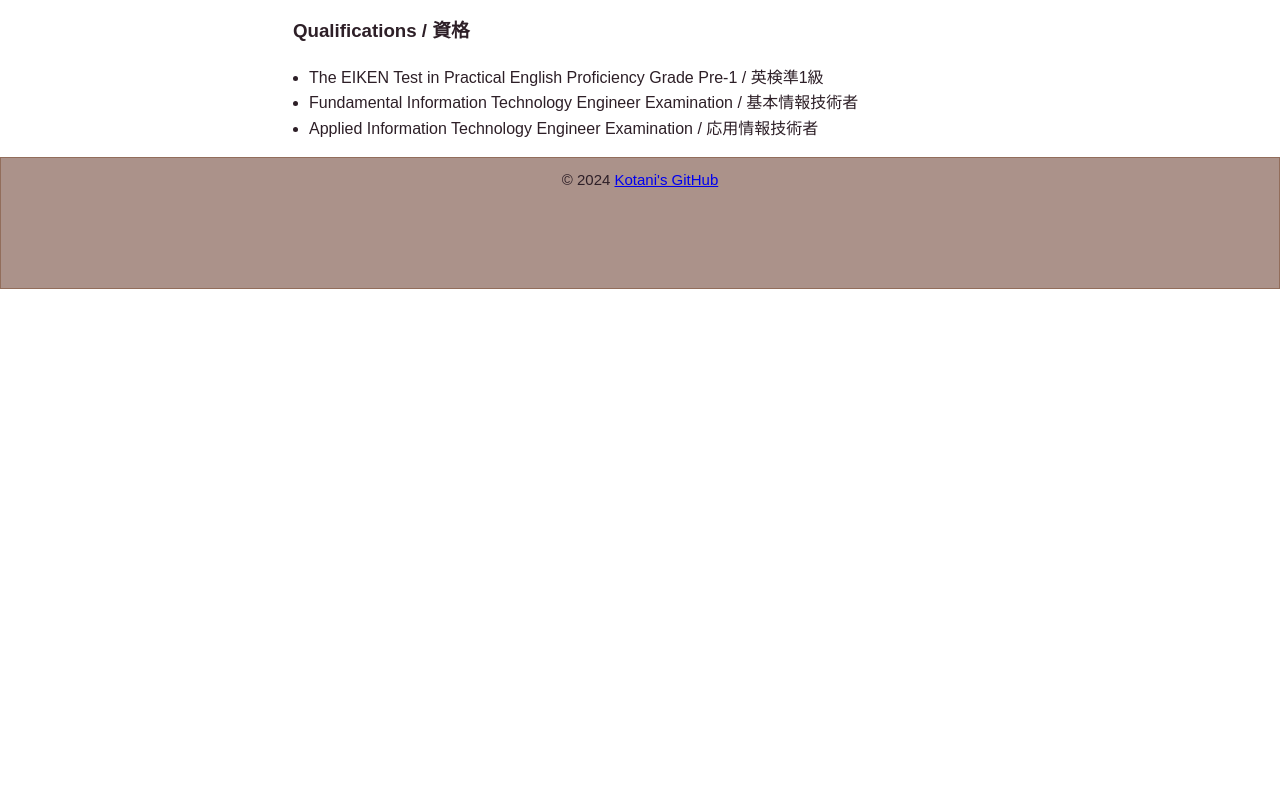
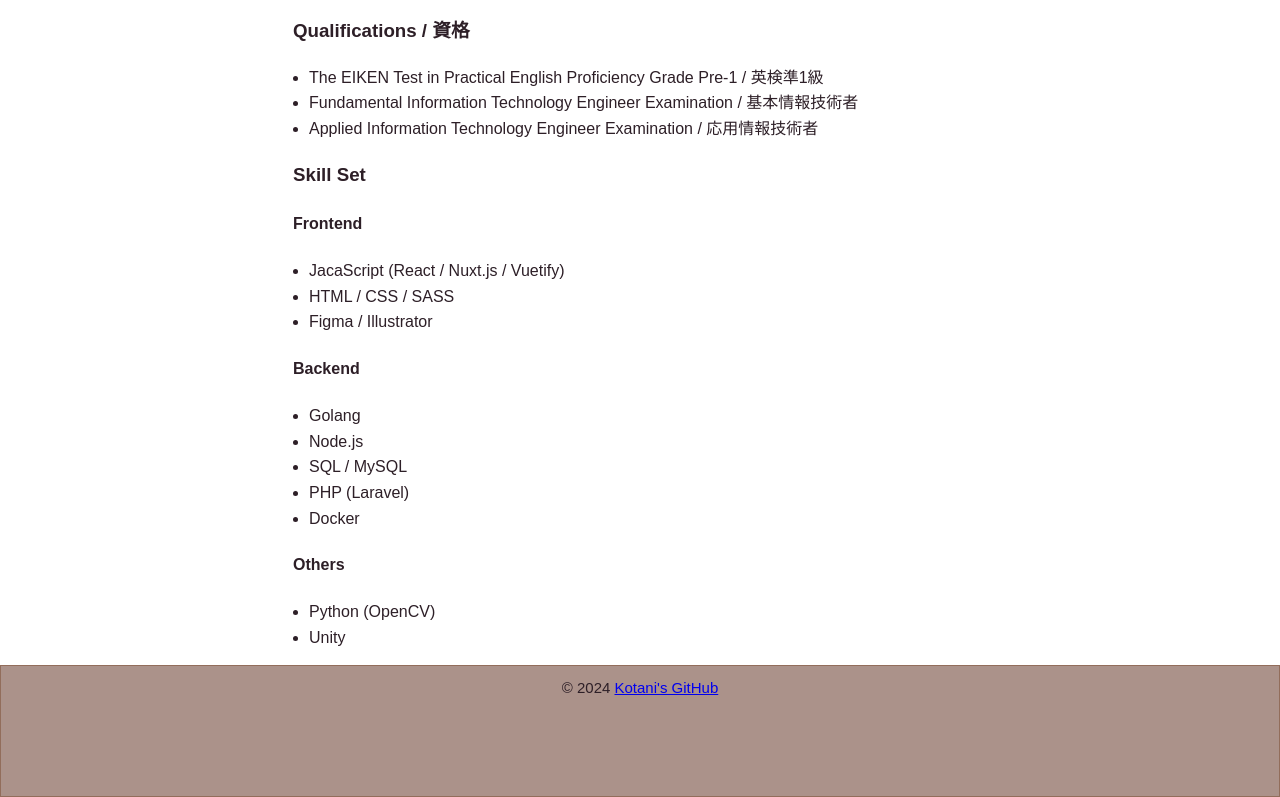
Before and after one commit to NKotani/portfolio, a plain HTML site: page index.html in a window 1280 px wide. Shown: the part 363-1160 px from the top of the page. Before the commit the page ends 800 px from the top, so only its background shows below. Drawn offline with Linux system fonts and the light colour scheme.

Commit message:
update my skill

```diff
--- a/index.html
+++ b/index.html
@@ -25,8 +25,26 @@
                                 <li>Fundamental Information Technology Engineer Examination / 基本情報技術者</li>
                                 <li>Applied Information Technology Engineer Examination / 応用情報技術者</li>
                             </ul>
-                    <!-- <h4>記事ページ見出し・小</h4>
-                        <p>文章</p> -->
+                        <h3>Skill Set</h3>
+                            <h4>Frontend</h4>
+                            <ul>
+                                <li>JacaScript (React / Nuxt.js / Vuetify)</li>
+                                <li>HTML / CSS / SASS</li>
+                                <li>Figma / Illustrator</li>
+                            </ul>
+                            <h4>Backend</h4>
+                            <ul>
+                                <li>Golang</li>
+                                <li>Node.js</li>
+                                <li>SQL / MySQL</li>
+                                <li>PHP (Laravel)</li>
+                                <li>Docker</li>
+                            </ul>
+                            <h4>Others</h4>
+                            <ul>
+                                <li>Python (OpenCV)</li>
+                                <li>Unity</li>
+                            </ul>
                 </div>
             </main>
         </div>
```
Lines whose indentation alone changed are shown as unchanged.
